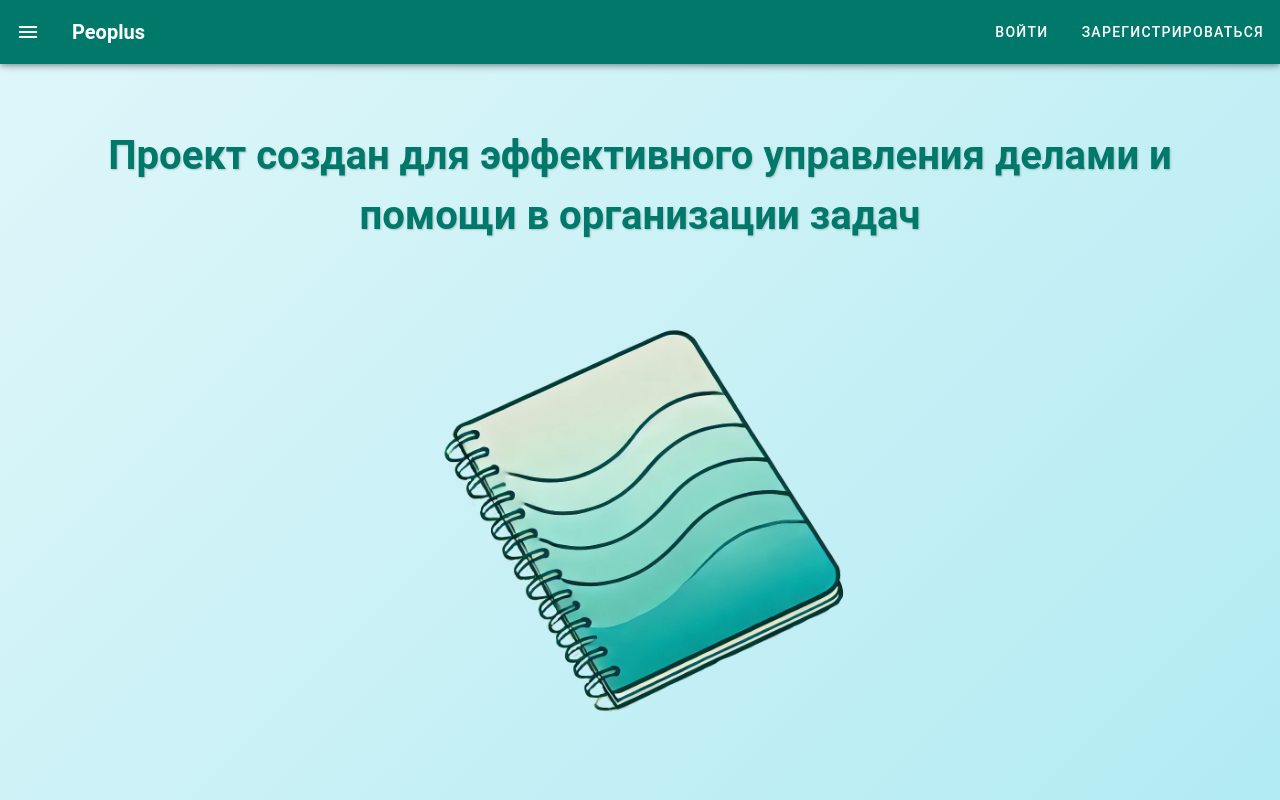
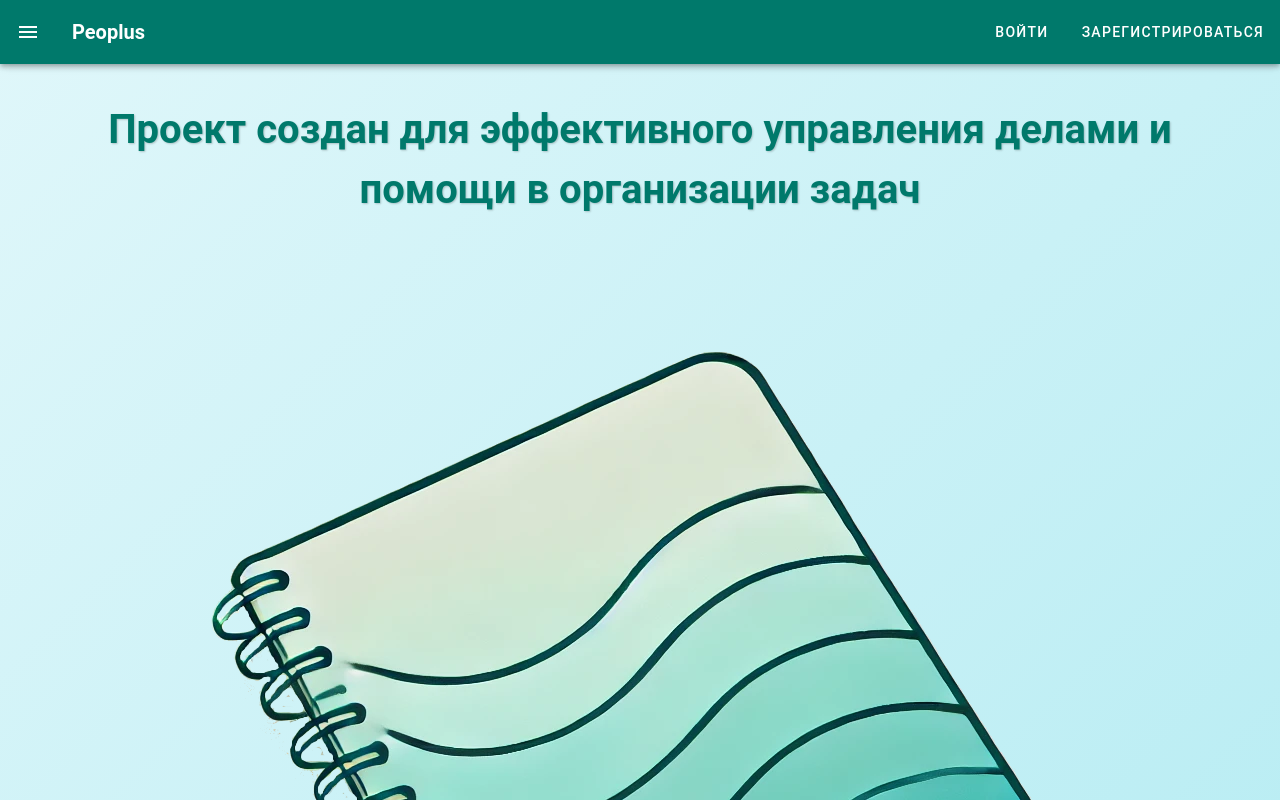
Before and after one commit to toron2c/vuepeoplus, a Vue app: page / in a window 1280 px wide. Shown: the top 800 px of the page. Built offline with nearby package versions, Linux system fonts and the light colour scheme.

Commit message:
edit img

```diff
--- a/src/views/HomeView.vue
+++ b/src/views/HomeView.vue
@@ -7,15 +7,7 @@
         </h1>
       </v-col>
       <v-col class="d-flex justify-center align-center" cols="12">
-        <v-img
-          src="/images/note.webp"
-          alt="Note Image"
-          class="centered-image"
-          lazy-src="/images/note-placeholder.webp"
-          aspect-ratio="2.5"
-          contain
-          transition="fade-transition"
-        ></v-img>
+        <img class="note" src="/images/note.webp" alt="Note Image" />
       </v-col>
     </v-row>
   </v-container>
@@ -43,4 +35,9 @@ import HomeComponent from '@components/HomeComponents/HomeComponent.vue'
     max-width: 500px;
   }
 }
+@media (max-width: 400px) {
+  .note {
+    max-width: 320px;
+  }
+}
 </style>
```
